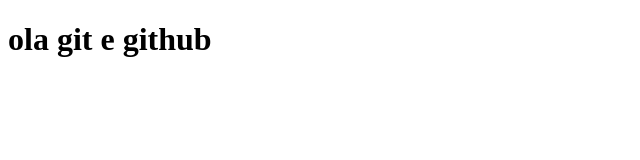
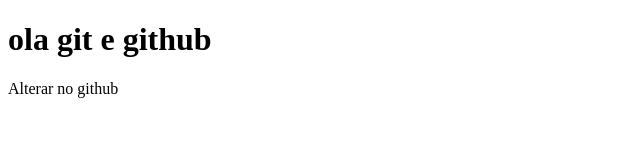
Before and after one commit to Fernandoaleixo15/teste-github-vscode, a plain HTML site: page index.html in a window 1280 px wide. Shown: the whole page, without its empty margins (0-640 px from the left). Drawn offline with Linux system fonts and the light colour scheme.

Commit message:
refactor.alter index.html

```diff
--- a/index.html
+++ b/index.html
@@ -7,5 +7,6 @@
 </head>
 <body>
   <h1>ola git e github</h1>
+  <p>Alterar no github</p>
 </body>
 </html>
```
